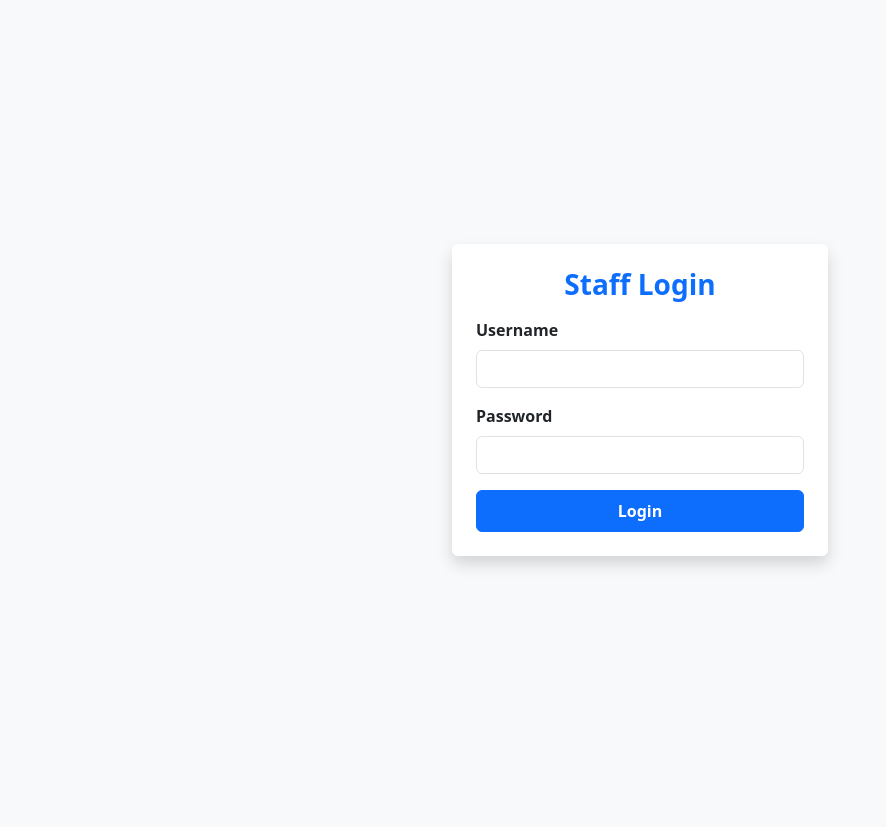
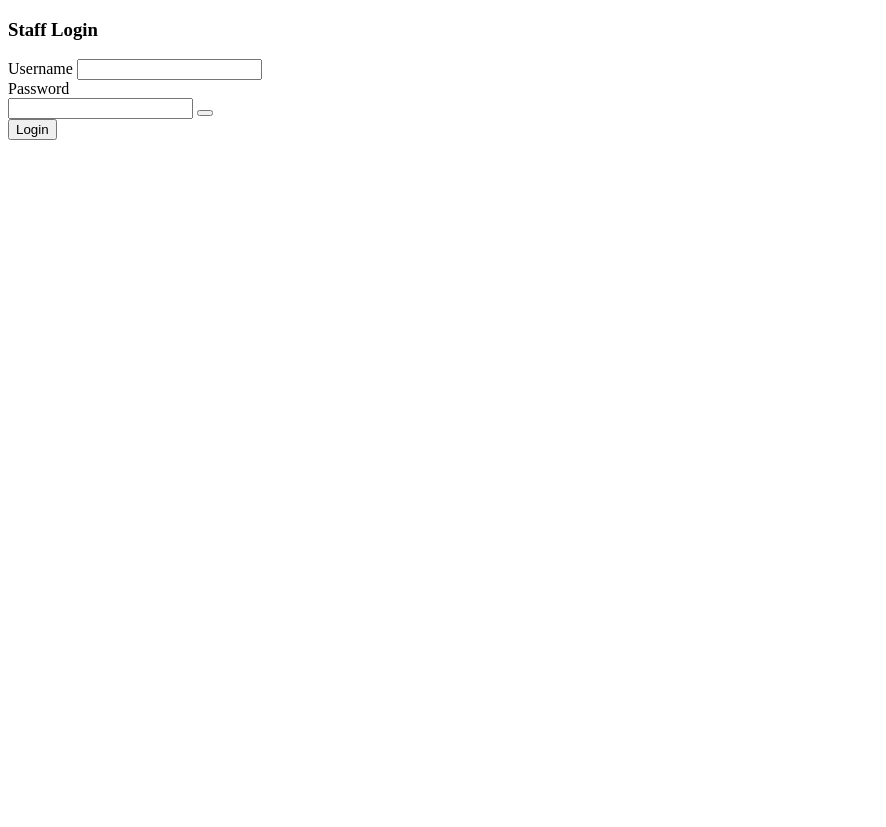
Before and after one commit to drmoosadesai/patient-queue-web, a Flask app: page / in a window 1280 px wide. Shown: the whole page, without its empty margins (0-886 px from the left). Before the commit the page ends 567 px from the top, so only its background shows below. Run offline with Flask 3, Linux system fonts and the light colour scheme; some libraries are stand-ins or nearby versions.

Commit message:
Add password show/hide eye toggle feature to login page

````diff
--- a/templates/login.html
+++ b/templates/login.html
@@ -4,7 +4,18 @@
     <meta charset="UTF-8">
     <meta name="viewport" content="width=device-width, initial-scale=1.0">
     <title>Login - Patient Queue System</title>
-    <link href="https://cdn.jsdelivr.net/npm/bootstrap@5.3.0/dist/css/bootstrap.min.css" rel="stylesheet">
+    <link href="https://cdn.jsdelivr.net/npm/bootstrap@5.3.0/dist/css/bootstrap.min.css**Updated Login Template (`templates/login.html`)**
+
+```html
+<!DOCTYPE html>
+<html lang="en">
+<head>
+    <meta charset="UTF-8">
+    <meta name="viewport" content="width=device-width, initial-scale=1.0">
+    <title>Login - Patient Queue System</title>
+    <link href="[https://cdn.jsdelivr.net/npm/bootstrap@5.3.0/dist/css/bootstrap.min.css](https://cdn.jsdelivr.net/npm/bootstrap@5.3.0/dist/css/bootstrap.min.css)" rel="stylesheet">
+    <!-- Bootstrap Icons for the eye symbol -->
+    <link href="[https://cdn.jsdelivr.net/npm/bootstrap-icons@1.10.5/font/bootstrap-icons.css](https://cdn.jsdelivr.net/npm/bootstrap-icons@1.10.5/font/bootstrap-icons.css)" rel="stylesheet">
 </head>
 <body class="bg-light d-flex align-items-center py-4" style="height: 100vh;">
     <div class="container" style="max-width: 400px;">
@@ -20,11 +31,31 @@
                 </div>
                 <div class="mb-3">
                     <label class="form-label fw-bold">Password</label>
-                    <input type="password" name="password" class="form-control" required>
+                    <div class="input-group">
+                        <input type="password" name="password" id="password" class="form-control" required>
+                        <button class="btn btn-outline-secondary" type="button" id="togglePassword">
+                            <i class="bi bi-eye" id="toggleIcon"></i>
+                        </button>
+                    </div>
                 </div>
                 <button type="submit" class="btn btn-primary w-100 py-2 fw-bold">Login</button>
             </form>
         </div>
     </div>
+
+    <script>
+        const togglePassword = document.getElementById('togglePassword');
+        const password = document.getElementById('password');
+        const toggleIcon = document.getElementById('toggleIcon');
+
+        togglePassword.addEventListener('click', function () {
+            const type = password.getAttribute('type') === 'password' ? 'text' : 'password';
+            password.setAttribute('type', type);
+
+            // Toggle eye / eye-slash icon
+            toggleIcon.classList.toggle('bi-eye');
+            toggleIcon.classList.toggle('bi-eye-slash');
+        });
+    </script>
 </body>
 </html>
````
